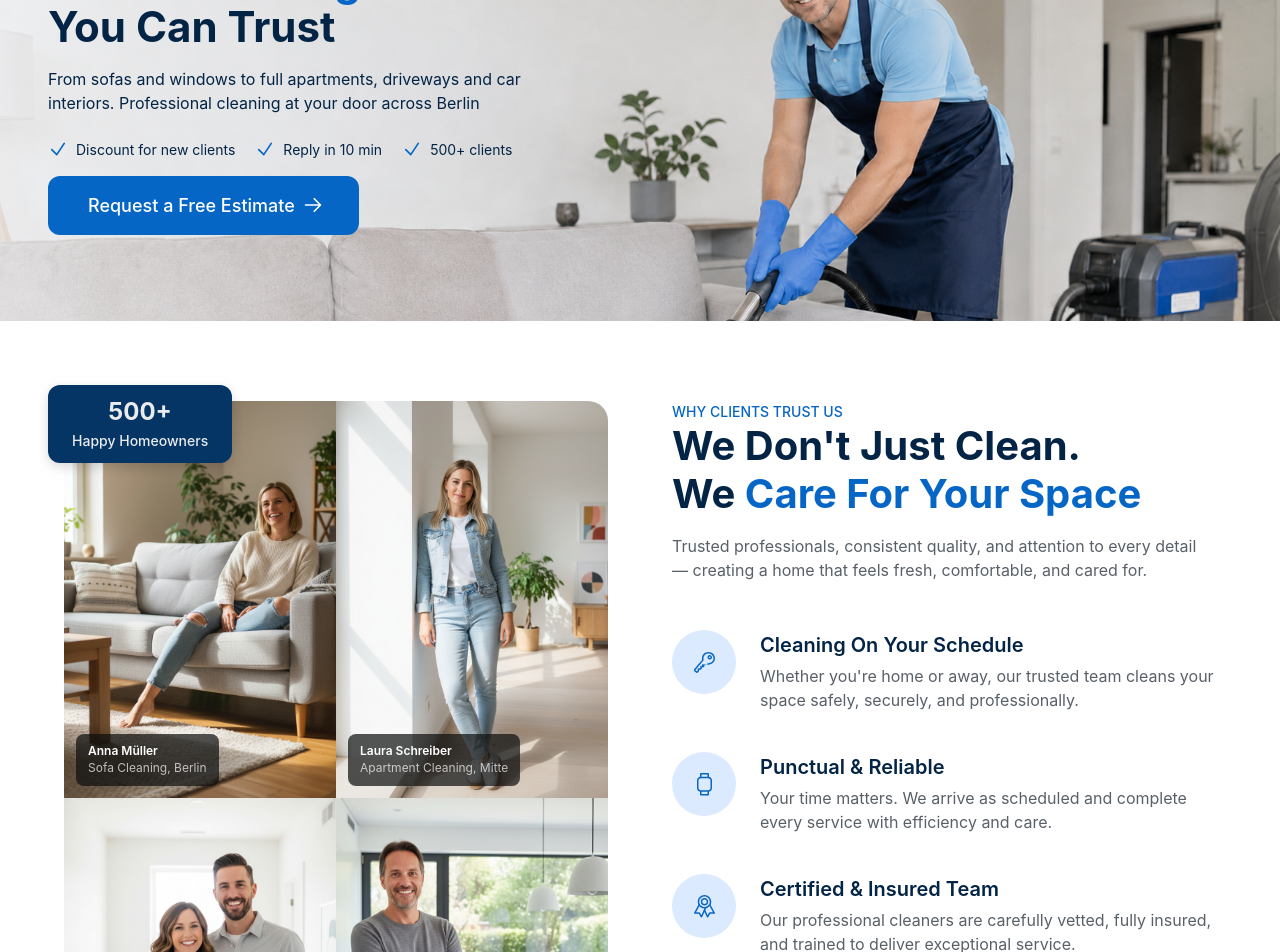
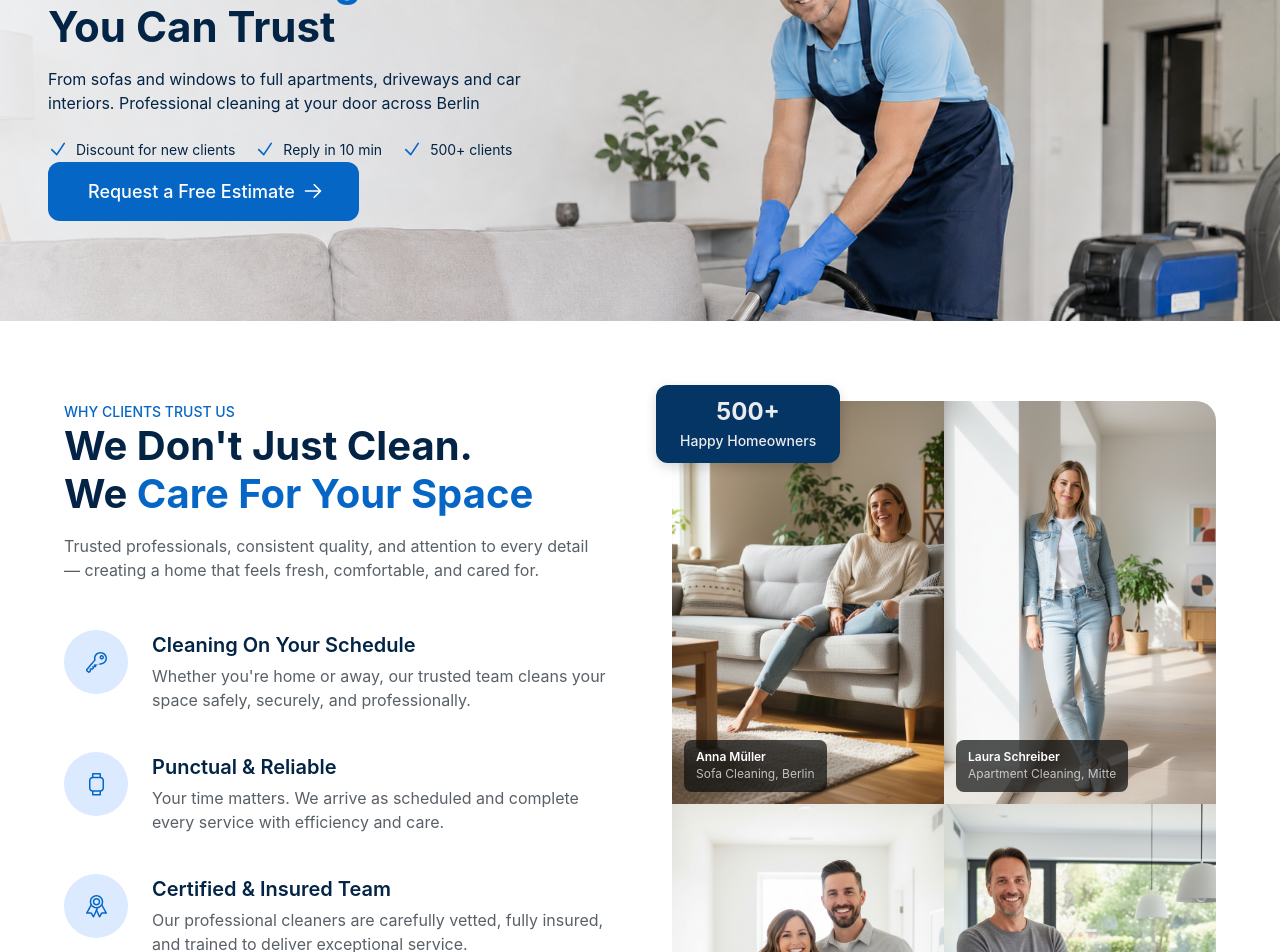
Before and after one commit to AQUILA-SOFTWARE-UKRAINE/workflow_luxora_website, a Next.js app in the folder frontend/: page / in a window 1280 px wide. Shown: the part 220-1172 px from the top of the page. Built offline with nearby package versions, Linux system fonts and the light colour scheme.

Commit message:
Cooked mobile and desktop version

```diff
--- a/frontend/src/app/contact/page.tsx
+++ b/frontend/src/app/contact/page.tsx
@@ -18,12 +18,16 @@ export default async function ContactPage({
   return (
     <>
       {/* Back link */}
-      <div className="px-4 pt-4 md:px-16 md:pt-6">
+      <div className="px-4 pt-4 min-[744px]:pl-10 min-[744px]:pt-6 min-[1280px]:pl-16">
         <Link
           href="/"
-          className="inline-flex items-center gap-1.5 text-[14px] font-[510] text-[#032445] hover:text-[#0666c6] transition-colors duration-150"
+          className="inline-flex items-center gap-1.5 text-[14px] font-[510] text-[#032445] hover:text-[#0666c6] transition-colors duration-150 min-[744px]:gap-3 min-[744px]:text-[16px]"
         >
-          <svg width="16" height="16" viewBox="0 0 24 24" fill="none" stroke="currentColor" strokeWidth={2} strokeLinecap="round" strokeLinejoin="round">
+          <svg
+            width="16" height="16"
+            className="min-[744px]:w-5 min-[744px]:h-5"
+            viewBox="0 0 24 24" fill="none" stroke="currentColor" strokeWidth={2} strokeLinecap="round" strokeLinejoin="round"
+          >
             <path d="M19 12H5M5 12l7 7M5 12l7-7" />
           </svg>
           Back
--- a/frontend/src/components/sections/HeroSection.module.css
+++ b/frontend/src/components/sections/HeroSection.module.css
@@ -191,7 +191,7 @@
 .desktopActionsBlock {
   display: flex;
   flex-direction: column;
-  gap: 16px; /* 16px як у Фігмі для планшета */
+  gap: 24px; /* 16px як у Фігмі для планшета */
 }
 @media (min-width: 1280px) {
   .desktopActionsBlock {
@@ -289,7 +289,7 @@
   }
 
   .desktopActionsBlock {
-    gap: 16px;
+    gap: 2px;
   }
 
   .desktopBullets {
--- a/frontend/src/components/sections/HeroSection.tsx
+++ b/frontend/src/components/sections/HeroSection.tsx
@@ -37,7 +37,7 @@ export default function HeroSection() {
             alt="Professional cleaning service"
             fill
             priority
-            quality={90}
+            quality={100}
             className="object-cover object-[85%_80%]"
             sizes="100vw"
           />
--- a/frontend/src/components/sections/RewardsSection.module.css
+++ b/frontend/src/components/sections/RewardsSection.module.css
@@ -312,3 +312,17 @@
 }
 .referralBtn:hover  { background: #ebf5ff; border-color: #0759aa; color: #0759aa; }
 .referralBtn:active { background: #dbeaff; border-color: #064a8d; color: #064a8d; }
+
+/* ── Tablet L / iPad Pro (1024px - 1280px) ── */
+@media (min-width: 1024px) and (max-width: 1280px) {
+  .inner {
+    max-width: 100%;
+  }
+  .discountCardFeatured,
+  .discountCard {
+    flex: 1;
+  }
+  .referralRow {
+    flex: 1;
+  }
+}
--- a/frontend/src/components/sections/ServicesSection.module.css
+++ b/frontend/src/components/sections/ServicesSection.module.css
@@ -153,8 +153,8 @@
 
 /* ── Tablet L / iPad Pro (1024px - 1280px включно) ── */
 @media (min-width: 1024px) and (max-width: 1280px) {
-   .section {
-    padding-bottom: 0;
+  .section {
+    padding-bottom: 64px;
   }
   .cta {
     width: calc(50% - 12px);
--- a/frontend/src/components/sections/WhyUsSection.module.css
+++ b/frontend/src/components/sections/WhyUsSection.module.css
@@ -346,10 +346,23 @@
     text-decoration: none;
   }
 }
-@media (min-width: 1024px) and (max-width: 1279px) {
+@media (min-width: 1024px) and (max-width: 1280px) {
+  .section {
+    padding-bottom: 0;
+  }
+  /* Move features above the photo grid (override order:3 set by max-width:1279px) */
+  .features {
+    order: 1;
+  }
+  .photoWrap {
+    order: 2;
+    height: 805px;
+    width: 100%;
+  }
   .cta {
+    order: 3;
     width: 100%;
-    margin-top: 8px;
+    justify-content: center;
   }
 }
 @media (min-width: 1280px) {
```
